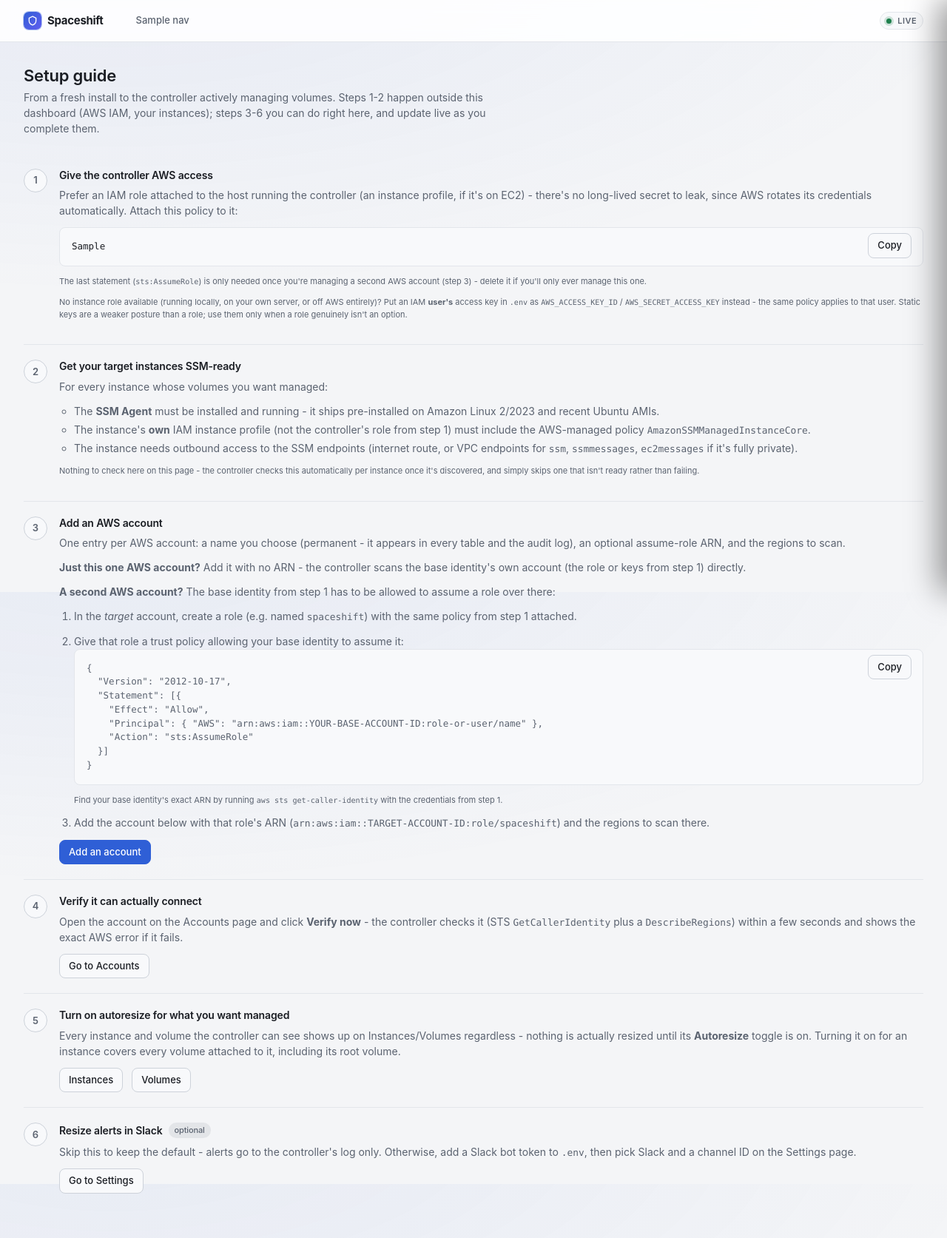
After one commit to om-goplani475/Spaceshift, a Python web app: template controller/dashboard/templates/setup_guide.html in a window 1280 px wide. The commit adds this page. Shown: the whole page at 74% size. Run offline with Jinja, Linux system fonts and the light colour scheme; the template is opened without the code that fills it: most values are stand-ins (such as "Sample title", 1, 10 or a date in 2020).

Commit message:
feat(dashboard): add a step-by-step setup guide page

```diff
--- a/controller/dashboard/static/css/dashboard.css
+++ b/controller/dashboard/static/css/dashboard.css
@@ -810,6 +810,60 @@ a.user-name:hover { text-decoration: underline; }
 
 .is-hidden { display: none; }
 
+/* ---- Setup guide ---------------------------------------------------------- */
+
+.setup-steps { list-style: none; padding: 0; margin: 0; display: flex; flex-direction: column; }
+
+.setup-step {
+  display: flex;
+  gap: var(--sp-4);
+  padding: var(--sp-5) 0;
+  border-bottom: 1px solid var(--border);
+}
+.setup-step:last-child { border-bottom: none; }
+
+.step-marker {
+  flex: 0 0 auto;
+  width: 32px;
+  height: 32px;
+  border-radius: 999px;
+  display: flex;
+  align-items: center;
+  justify-content: center;
+  background: var(--surface-2);
+  border: 1px solid var(--border-strong);
+  color: var(--text-2);
+}
+.setup-step.is-done .step-marker { background: color-mix(in srgb, var(--green) 18%, transparent); border-color: transparent; color: var(--green); }
+.step-num { font-weight: 600; font-size: var(--text-sm); }
+.step-check { width: 16px; height: 16px; }
+
+.step-body { min-width: 0; flex: 1; }
+.step-title { font-size: var(--text-base); margin: 0 0 var(--sp-2); display: flex; align-items: center; gap: var(--sp-2); }
+.step-body p { margin: 0 0 var(--sp-3); color: var(--text-2); }
+.step-body ul { margin: 0 0 var(--sp-3); padding-left: var(--sp-5); color: var(--text-2); }
+.step-body li { margin-bottom: var(--sp-1); }
+.step-body .btn { margin-right: var(--sp-2); }
+
+.substeps { margin: 0 0 var(--sp-3); padding-left: var(--sp-5); color: var(--text-2); }
+.substeps li { margin-bottom: var(--sp-3); }
+
+.code-block { position: relative; margin: 0 0 var(--sp-3); }
+.code-block pre {
+  margin: 0;
+  padding: var(--sp-4);
+  background: var(--surface-2);
+  border: 1px solid var(--border);
+  border-radius: var(--radius);
+  font-family: var(--font-mono);
+  font-size: 12.5px;
+  line-height: 1.5;
+  overflow-x: auto;
+  white-space: pre;
+}
+.code-copy-btn { position: absolute; top: var(--sp-2); right: var(--sp-2); }
+.code-copy-btn.is-copied { color: var(--green); border-color: color-mix(in srgb, var(--green) 40%, var(--border)); }
+
 /* ---- Small screens ------------------------------------------------------- */
 
 @media (max-width: 720px) {
--- a/controller/dashboard/static/js/dashboard.js
+++ b/controller/dashboard/static/js/dashboard.js
@@ -292,6 +292,30 @@ function wireRowDrawer(tableId) {
   });
 }
 
+// The setup guide's "Copy" buttons next to a policy snippet - separate from
+// copyToClipboard's icon-button callers above since these are text buttons
+// that swap their own label rather than just a color, to confirm the click
+// landed without the reader having to notice a subtle color change.
+function wireCodeCopyButtons(root) {
+  root.querySelectorAll(".code-copy-btn").forEach(function (btn) {
+    if (btn.dataset.copyWired) return;
+    btn.dataset.copyWired = "1";
+    const original = btn.textContent;
+    btn.addEventListener("click", function () {
+      const target = document.getElementById(btn.dataset.copyTarget);
+      if (!target || !navigator.clipboard) return;
+      navigator.clipboard.writeText(target.textContent).then(function () {
+        btn.textContent = "Copied";
+        btn.classList.add("is-copied");
+        setTimeout(function () {
+          btn.textContent = original;
+          btn.classList.remove("is-copied");
+        }, 1400);
+      });
+    });
+  });
+}
+
 function wireAllDrawers() {
   wireDrawerChrome();
   DRAWER_TABLES.forEach(wireRowDrawer);
@@ -469,6 +493,7 @@ wireConfigDirtyTracking(document);
 wireSettingsUpdateButton();
 wireNotificationTestButton();
 wireAllDrawers();
+wireCodeCopyButtons(document);
 markClickableRows();
 
 // ---- Live refresh ------------------------------------------------------------
--- a/controller/dashboard/templates/accounts.html
+++ b/controller/dashboard/templates/accounts.html
@@ -4,7 +4,7 @@
 {% block title %}Accounts{% endblock %}
 {% block heading %}AWS accounts{% endblock %}
 {% block lede %}
-<p class="lede">Which AWS accounts the controller watches, through which role, in which regions. The controller re-reads this list every cycle. Secrets never live here: the base identity is the host's instance role or <code>AWS_ACCESS_KEY_ID</code>/<code>AWS_SECRET_ACCESS_KEY</code> in <code>.env</code>.</p>
+<p class="lede">Which AWS accounts the controller watches, through which role, in which regions. The controller re-reads this list every cycle. Secrets never live here: the base identity is the host's instance role or <code>AWS_ACCESS_KEY_ID</code>/<code>AWS_SECRET_ACCESS_KEY</code> in <code>.env</code>. Adding a second AWS account? The <a href="{{ url_for('setup_guide') }}">setup guide</a> has the trust-policy steps.</p>
 {% endblock %}
 
 {% block content %}
--- a/controller/dashboard/templates/base.html
+++ b/controller/dashboard/templates/base.html
@@ -51,9 +51,9 @@
 </header>
 
 <main class="page{% if standalone %} page-narrow{% endif %}">
-  {% if no_accounts and request.endpoint != "accounts.list_accounts" %}
+  {% if no_accounts and request.endpoint != "setup_guide" %}
   <div class="flashes" role="status">
-    <p class="flash flash-info">No AWS account with a region is enabled - the controller is idle. <a href="{{ url_for('accounts.list_accounts') }}">Set one up on the Accounts page</a>.</p>
+    <p class="flash flash-info">No AWS account with a region is enabled - the controller is idle. <a href="{{ url_for('setup_guide') }}">Follow the setup guide</a> to get it watching your instances.</p>
   </div>
   {% endif %}
   {% if scope and not scope.has_any_access %}
--- /dev/null
+++ b/controller/dashboard/templates/setup_guide.html
@@ -0,0 +1,114 @@
+{% extends "base.html" %}
+
+{% block title %}Setup guide{% endblock %}
+{% block heading %}Setup guide{% endblock %}
+{% block lede %}<p class="lede">From a fresh install to the controller actively managing volumes. Steps 1-2 happen outside this dashboard (AWS IAM, your instances); steps 3-6 you can do right here, and update live as you complete them.</p>{% endblock %}
+
+{% block content %}
+<ol class="setup-steps">
+
+  <li class="setup-step">
+    <span class="step-marker"><span class="step-num">1</span></span>
+    <div class="step-body">
+      <h2 class="step-title">Give the controller AWS access</h2>
+      <p>Prefer an IAM role attached to the host running the controller (an instance profile, if it's on EC2) - there's no long-lived secret to leak, since AWS rotates its credentials automatically. Attach this policy to it:</p>
+      <div class="code-block">
+        <button type="button" class="btn btn-quiet code-copy-btn" data-copy-target="iam-policy-code">Copy</button>
+        <pre id="iam-policy-code">{{ iam_policy_json }}</pre>
+      </div>
+      <p class="muted-note">The last statement (<code>sts:AssumeRole</code>) is only needed once you're managing a second AWS account (step 3) - delete it if you'll only ever manage this one.</p>
+      <p class="muted-note">No instance role available (running locally, on your own server, or off AWS entirely)? Put an IAM <strong>user's</strong> access key in <code>.env</code> as <code>AWS_ACCESS_KEY_ID</code> / <code>AWS_SECRET_ACCESS_KEY</code> instead - the same policy applies to that user. Static keys are a weaker posture than a role; use them only when a role genuinely isn't an option.</p>
+    </div>
+  </li>
+
+  <li class="setup-step">
+    <span class="step-marker"><span class="step-num">2</span></span>
+    <div class="step-body">
+      <h2 class="step-title">Get your target instances SSM-ready</h2>
+      <p>For every instance whose volumes you want managed:</p>
+      <ul>
+        <li>The <strong>SSM Agent</strong> must be installed and running - it ships pre-installed on Amazon Linux 2/2023 and recent Ubuntu AMIs.</li>
+        <li>The instance's <strong>own</strong> IAM instance profile (not the controller's role from step 1) must include the AWS-managed policy <code class="mono">AmazonSSMManagedInstanceCore</code>.</li>
+        <li>The instance needs outbound access to the SSM endpoints (internet route, or VPC endpoints for <code class="mono">ssm</code>, <code class="mono">ssmmessages</code>, <code class="mono">ec2messages</code> if it's fully private).</li>
+      </ul>
+      <p class="muted-note">Nothing to check here on this page - the controller checks this automatically per instance once it's discovered, and simply skips one that isn't ready rather than failing.</p>
+    </div>
+  </li>
+
+  <li class="setup-step{{ ' is-done' if accounts_ready }}">
+    <span class="step-marker">
+      {% if accounts_ready %}<svg class="icon step-check" viewBox="0 0 24 24"><path d="M20 6 9 17l-5-5"/></svg>{% else %}<span class="step-num">3</span>{% endif %}
+    </span>
+    <div class="step-body">
+      <h2 class="step-title">Add an AWS account</h2>
+      <p>One entry per AWS account: a name you choose (permanent - it appears in every table and the audit log), an optional assume-role ARN, and the regions to scan.</p>
+      <p><strong>Just this one AWS account?</strong> Add it with no ARN - the controller scans the base identity's own account (the role or keys from step 1) directly.</p>
+      <p><strong>A second AWS account?</strong> The base identity from step 1 has to be allowed to assume a role over there:</p>
+      <ol class="substeps">
+        <li>In the <em>target</em> account, create a role (e.g. named <code class="mono">spaceshift</code>) with the same policy from step 1 attached.</li>
+        <li>Give that role a trust policy allowing your base identity to assume it:
+          <div class="code-block">
+            <button type="button" class="btn btn-quiet code-copy-btn" data-copy-target="trust-policy-code">Copy</button>
+            <pre id="trust-policy-code">{
+  "Version": "2012-10-17",
+  "Statement": [{
+    "Effect": "Allow",
+    "Principal": { "AWS": "arn:aws:iam::YOUR-BASE-ACCOUNT-ID:role-or-user/name" },
+    "Action": "sts:AssumeRole"
+  }]
+}</pre>
+          </div>
+          <p class="muted-note">Find your base identity's exact ARN by running <code class="mono">aws sts get-caller-identity</code> with the credentials from step 1.</p>
+        </li>
+        <li>Add the account below with that role's ARN (<code class="mono">arn:aws:iam::TARGET-ACCOUNT-ID:role/spaceshift</code>) and the regions to scan there.</li>
+      </ol>
+      <a class="btn btn-primary" href="{{ url_for('accounts.list_accounts') }}">{{ "Manage accounts" if accounts_ready else "Add an account" }}</a>
+      {% if accounts_ready %}<p class="muted-note">Done - at least one account is enabled with a region.</p>{% endif %}
+    </div>
+  </li>
+
+  <li class="setup-step{{ ' is-done' if any_healthy }}">
+    <span class="step-marker">
+      {% if any_healthy %}<svg class="icon step-check" viewBox="0 0 24 24"><path d="M20 6 9 17l-5-5"/></svg>{% else %}<span class="step-num">4</span>{% endif %}
+    </span>
+    <div class="step-body">
+      <h2 class="step-title">Verify it can actually connect</h2>
+      <p>Open the account on the Accounts page and click <strong>Verify now</strong> - the controller checks it (STS <code class="mono">GetCallerIdentity</code> plus a <code class="mono">DescribeRegions</code>) within a few seconds and shows the exact AWS error if it fails.</p>
+      <a class="btn" href="{{ url_for('accounts.list_accounts') }}">Go to Accounts</a>
+      {% if any_healthy %}
+      <p class="muted-note">Done - at least one account is healthy.</p>
+      {% elif error_accounts %}
+      <p class="muted-note">
+        {% for a in error_accounts %}<span class="mono">{{ a.name }}</span>: {{ a.last_error }}{% if not loop.last %}<br>{% endif %}{% endfor %}
+      </p>
+      {% endif %}
+    </div>
+  </li>
+
+  <li class="setup-step{{ ' is-done' if autoresize_on }}">
+    <span class="step-marker">
+      {% if autoresize_on %}<svg class="icon step-check" viewBox="0 0 24 24"><path d="M20 6 9 17l-5-5"/></svg>{% else %}<span class="step-num">5</span>{% endif %}
+    </span>
+    <div class="step-body">
+      <h2 class="step-title">Turn on autoresize for what you want managed</h2>
+      <p>Every instance and volume the controller can see shows up on Instances/Volumes regardless - nothing is actually resized until its <strong>Autoresize</strong> toggle is on. Turning it on for an instance covers every volume attached to it, including its root volume.</p>
+      <a class="btn" href="{{ url_for('instances') }}">Instances</a>
+      <a class="btn" href="{{ url_for('volumes') }}">Volumes</a>
+      {% if autoresize_on %}<p class="muted-note">Done - autoresize is on for at least one instance or volume.</p>{% endif %}
+    </div>
+  </li>
+
+  <li class="setup-step optional-step{{ ' is-done' if notifications_on }}">
+    <span class="step-marker">
+      {% if notifications_on %}<svg class="icon step-check" viewBox="0 0 24 24"><path d="M20 6 9 17l-5-5"/></svg>{% else %}<span class="step-num">6</span>{% endif %}
+    </span>
+    <div class="step-body">
+      <h2 class="step-title">Resize alerts in Slack <span class="badge badge-muted">optional</span></h2>
+      <p>Skip this to keep the default - alerts go to the controller's log only. Otherwise, add a Slack bot token to <code>.env</code>, then pick Slack and a channel ID on the Settings page.</p>
+      <a class="btn" href="{{ url_for('settings') }}">Go to Settings</a>
+      {% if notifications_on %}<p class="muted-note">Done - notifications are configured.</p>{% endif %}
+    </div>
+  </li>
+
+</ol>
+{% endblock %}
```
Also changed, not shown: controller/dashboard/app.py (+38 -0 lines), tests/dashboard/test_setup_guide.py (added, +56 -0 lines), 2 other files.
